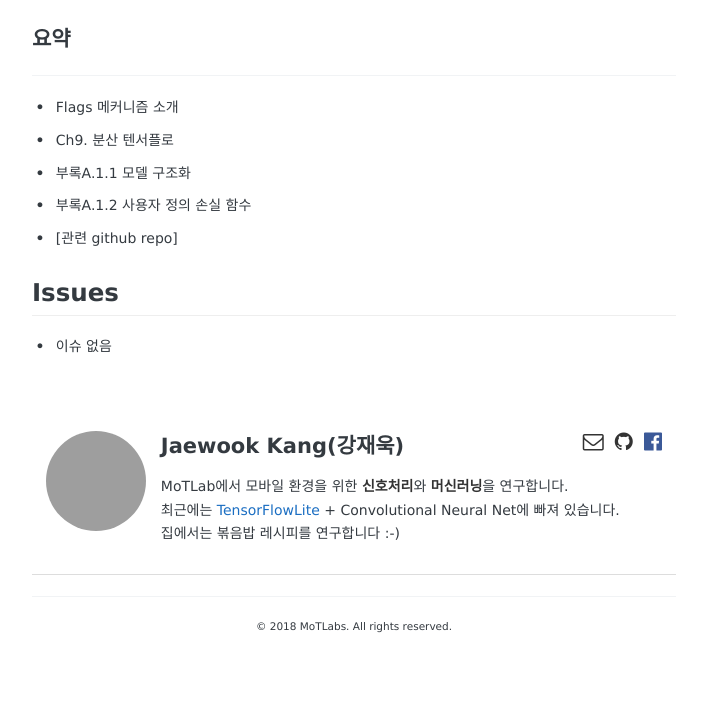
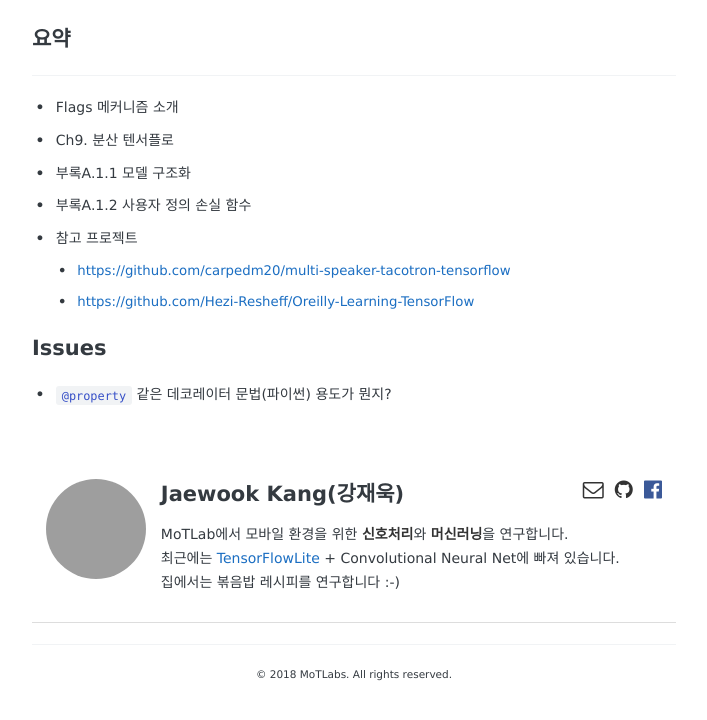
Before and after one commit to motlabs/motlabs.github.io, a Jekyll site: the page built from _posts/2018-06-30-tfpattern-week5.md, in a window 1280 px wide and 900 px high, scrolled down 1529 px, cut to the strip 147-867 px from the top of the window. Shown: the whole strip, without its empty margins (286-993 px from the left). Built offline with Jekyll 4.4.1, drawn with Linux system fonts in a browser that asks for light colours; some web fonts are replaced; some of the changed text lies outside the part shown; grey boxes are pictures that could not be loaded.

Commit message:
참고 프로젝트 추가 및 이슈 추가

```diff
--- a/_posts/2018-06-30-tfpattern-week5.md
+++ b/_posts/2018-06-30-tfpattern-week5.md
@@ -59,10 +59,11 @@
 - Ch9. 분산 텐서플로
 - 부록A.1.1 모델 구조화
 - 부록A.1.2 사용자 정의 손실 함수
-- [관련 github repo]
+- 참고 프로젝트
+  - [https://github.com/carpedm20/multi-speaker-tacotron-tensorflow](https://github.com/carpedm20/multi-speaker-tacotron-tensorflow)
+  - [https://github.com/Hezi-Resheff/Oreilly-Learning-TensorFlow](https://github.com/Hezi-Resheff/Oreilly-Learning-TensorFlow)
 
 
 
-
-## Issues
-- 이슈 없음
+### Issues
+- `@property` 같은 데코레이터 문법(파이썬) 용도가 뭔지?
```
Also changed, not shown: other parts of _posts/2018-06-30-tfpattern-week5.md (+1 -1 lines).
